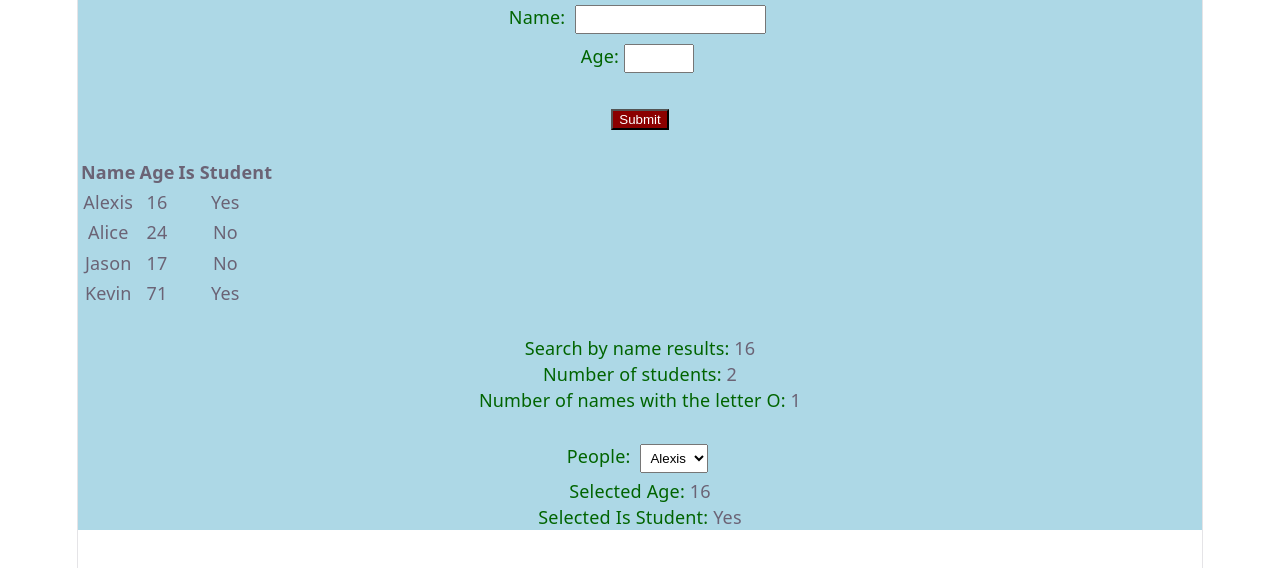
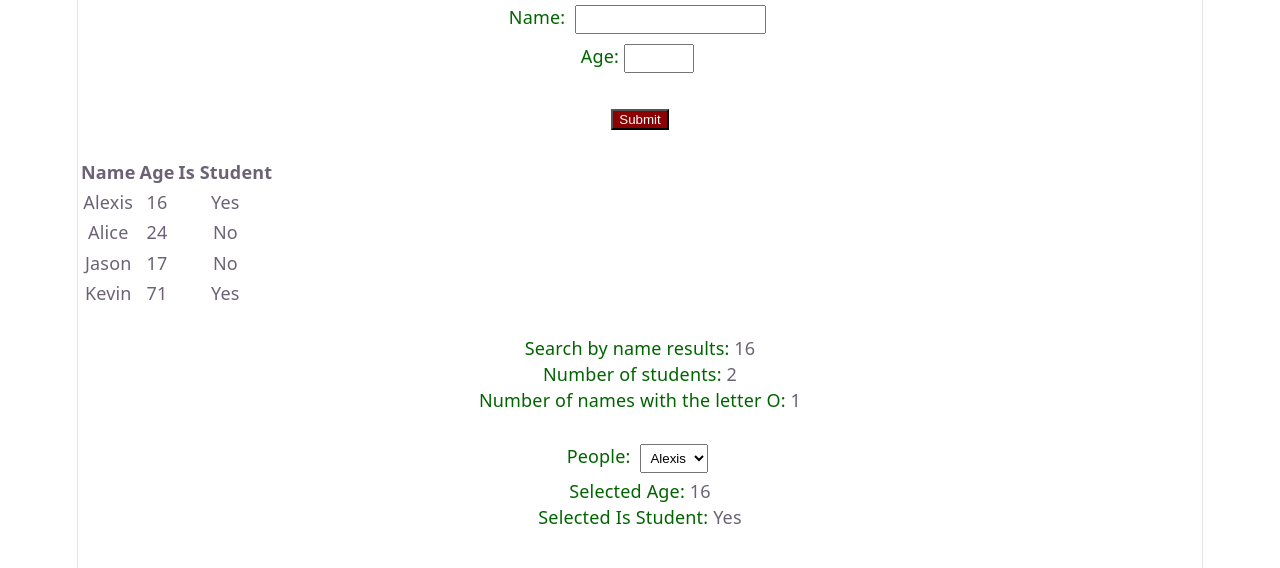
Before and after one commit to Alexis-coder8/RODS, a React (Vite) app in the folder myapp/: page / in a window 1280 px wide. Shown: the top 568 px of the page. Built offline with nearby package versions, Linux system fonts and the light colour scheme.

Commit message:
new color

```diff
--- a/myapp/src/App.css
+++ b/myapp/src/App.css
@@ -5,7 +5,7 @@ label {
   color: darkgreen;
 }
 form {
-  background-color: lightblue;
+  background-color: lilac;
 }
 button {
   color: white;
```
